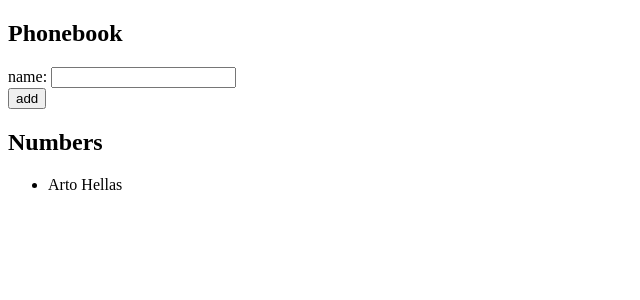
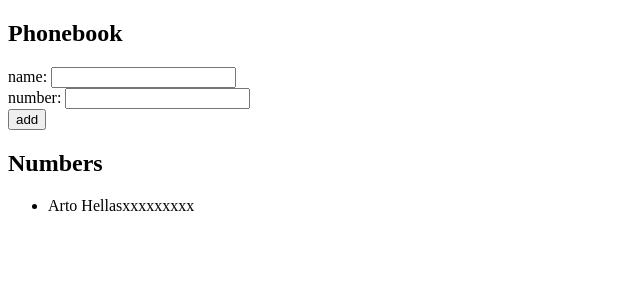
Before and after one commit to yasminebrahimi/Full_Stack_Open_Uni_Autumn_2025, a React (Vite) app: page / in a window 1280 px wide. Shown: the top 300 px of the page, without its empty margins (0-640 px from the left). Built offline with nearby package versions, Linux system fonts and the light colour scheme.

Commit message:
Add solution for 2.8

```diff
--- a/src/App.jsx
+++ b/src/App.jsx
@@ -1,11 +1,18 @@
 import { useState } from "react";
 
 const App = () => {
-  const [persons, setPersons] = useState([{ name: "Arto Hellas" }]);
+  const [persons, setPersons] = useState([
+    { name: "Arto Hellas", number: "xxxxxxxxx" },
+  ]);
   const [newName, setNewName] = useState("");
+  const [newNumber, setNewNumber] = useState("");
 
   const nameChange = (event) => {
     setNewName(event.target.value);
+  };
+
+  const addNumber = (event) => {
+    setNewNumber(event.target.value);
   };
 
   const addName = (event) => {
@@ -21,10 +28,12 @@
 
     const personObject = {
       name: newName,
+      number: newNumber,
     };
 
     setPersons(persons.concat(personObject));
     setNewName("");
+    setNewNumber("");
   };
 
   return (
@@ -35,13 +44,19 @@
           name: <input value={newName} onChange={nameChange} />
         </div>
         <div>
+          number: <input value={newNumber} onChange={addNumber} />
+        </div>
+        <div>
           <button type="submit">add</button>
         </div>
       </form>
       <h2>Numbers</h2>
       <ul>
-        {persons.map((person, i) => (
-          <li key={i}>{person.name}</li>
+        {persons.map((person) => (
+          <li key={person.name}>
+            {person.name}
+            {person.number}
+          </li>
         ))}
       </ul>
     </div>
```
